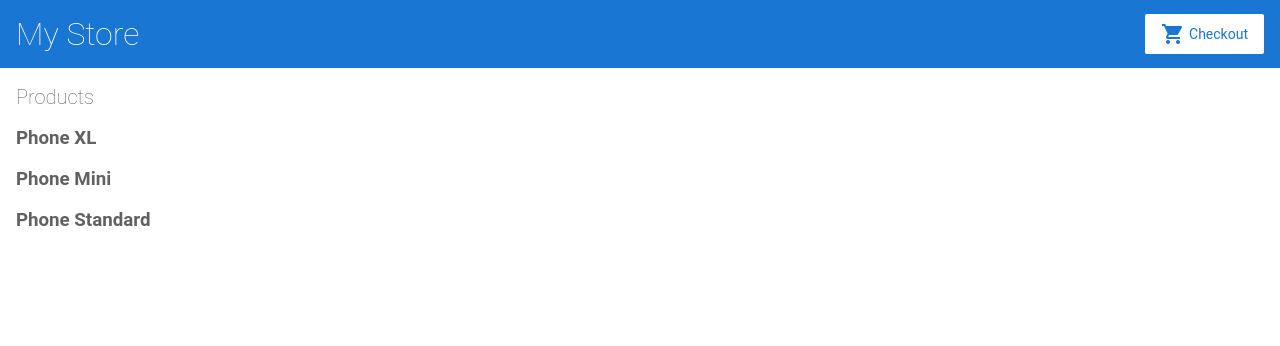
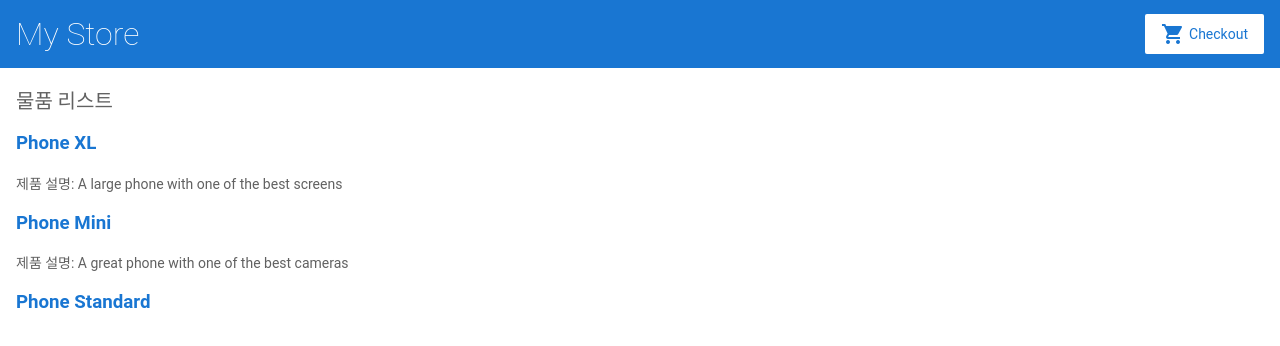
Before and after one commit to JUNWOO45/angular-shopping, an Angular app: page / in a window 1280 px wide. Shown: the top 346 px of the page. Built offline with nearby package versions, Linux system fonts and the light colour scheme.

Commit message:
제품 description이 존재하면 제품 이름 아래 표시

```diff
--- a/src/app/product-list/product-list.component.html
+++ b/src/app/product-list/product-list.component.html
@@ -1,10 +1,15 @@
-<h2>Products</h2>
+<h2>물품 리스트</h2>
 
 <div *ngFor="let product of products">
   <h3>
-    {{ product.name }}
+    <a [title]="product.name + ' details'">
+      {{ product.name }}
+    </a>
   </h3>
 
+  <p *ngIf="product.description">
+    제품 설명: {{ product.description }}
+  </p>
 </div>
 
 <!--
```
